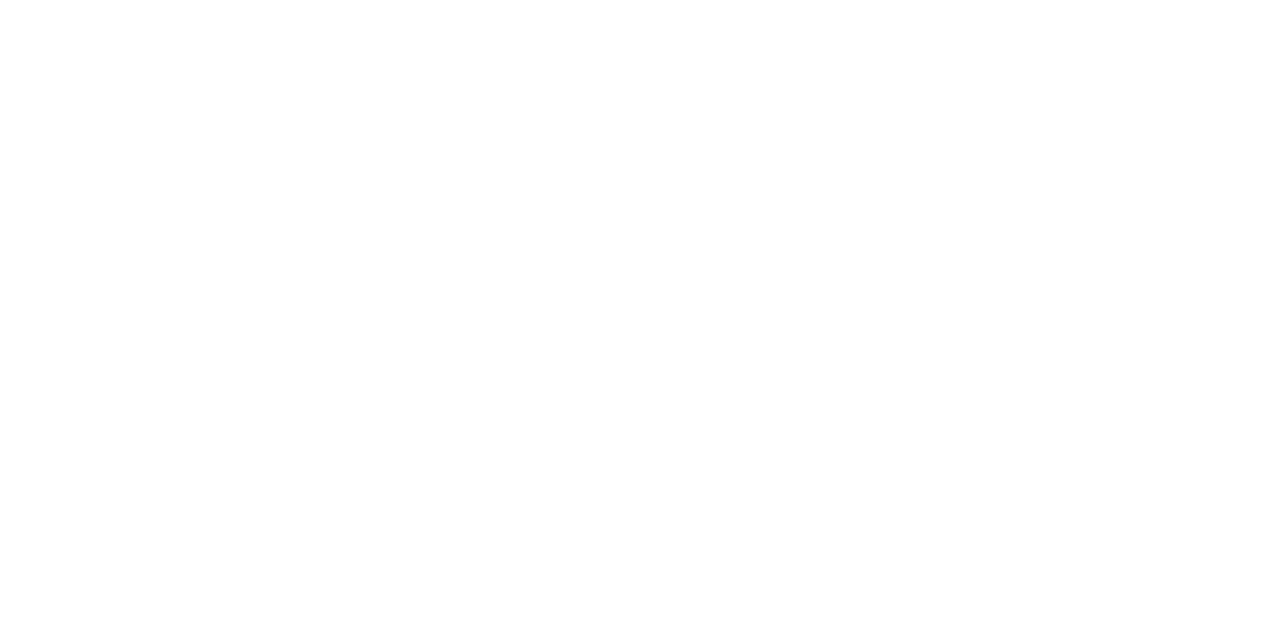
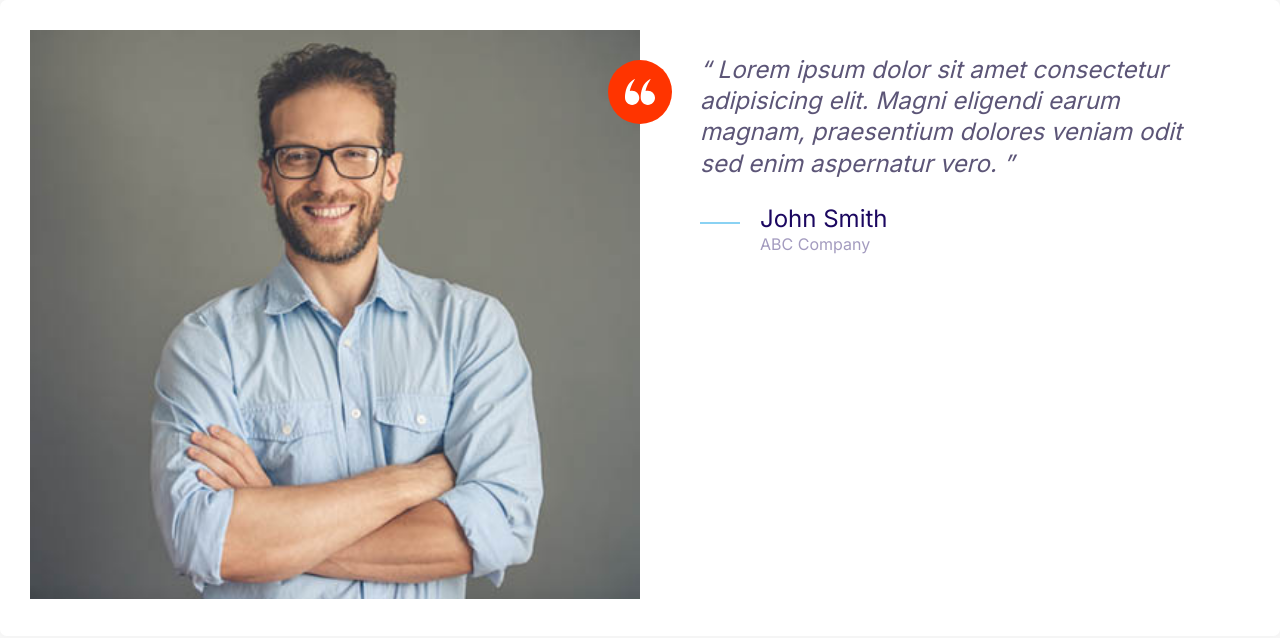
Before and after one commit to Nikitakal/moshify, a plain HTML site: page index.html in a window 1280 px wide. Drawn offline with Linux system fonts and the light colour scheme.

Commit message:
Created Testimonial component

```diff
--- a/css/styles.css
+++ b/css/styles.css
@@ -139,8 +139,15 @@ a {
   width: 40px;
   height: 40px;
 }
+.icon--small {
+  width: 30px;
+  height: 30px;
+}
 .icon--primary {
   fill: var(--color-primary);
+}
+.icon--white {
+  fill: white;
 }
 .icon-container {
   background: #f3f9fa;
@@ -150,6 +157,9 @@ a {
   display: inline-flex;
   justify-content: center;
   align-items: center;
+}
+.icon-container--accent {
+  background: var(--color-accent);
 }
 /* Buttons */
 .btn {
@@ -368,3 +378,27 @@ a {
     grid-template-columns: repeat(3, 1fr);
   }
 }
+/* Testimonials */
+.testimonial {
+  padding: 3rem;
+}
+.testimonial__image {
+  position: relative;
+}
+.testimonial__image > img {
+  width: 100%;
+}
+.testimonial__image > .icon-container {
+  position: absolute;
+  top: 3rem;
+  right: -32px;
+}
+@media screen and (min-width: 768px) {
+  .testimonial .quote,
+  .testimonial .quote__author {
+    font-size: 2.4rem;
+  }
+  .testimonial .quote {
+    margin-left: 6rem;
+  }
+}
--- a/index.html
+++ b/index.html
@@ -15,9 +15,40 @@
     <title>Moshify</title>
   </head>
   <body>
-    <div class="grid grid--1x2">
-      <div></div>
-      <div></div>
+    <div class="card testimonial">
+      <div class="grid grid--1x2">
+        <div class="testimonial__image">
+          <img
+            src="/images/testimonial.jpg"
+            alt="Portrait of a happy, smiling customer"
+          />
+          <span class="icon-container icon-container--accent">
+            <svg class="icon icon--white icon--small">
+              <use xlink:href="images/sprite.svg#quotes"></use>
+            </svg>
+          </span>
+        </div>
+        <blockquote class="quote">
+          <p class="quote__text">
+            Lorem ipsum dolor sit amet consectetur adipisicing elit. Magni
+            eligendi earum magnam, praesentium dolores veniam odit sed enim
+            aspernatur vero.
+          </p>
+          <footer>
+            <div class="media">
+              <div class="media__image">
+                <svg class="icon icon--primary quote__line">
+                  <use xlink:href="images/sprite.svg#line"></use>
+                </svg>
+              </div>
+              <div class="media__body">
+                <h3 class="media__title quote__author">John Smith</h3>
+                <p class="quote__company">ABC Company</p>
+              </div>
+            </div>
+          </footer>
+        </blockquote>
+      </div>
     </div>
   </body>
 </html>
```
Also changed, not shown: css/components/testimonial.html (added, +34 -0 lines), images/testimonial.jpg (added).
